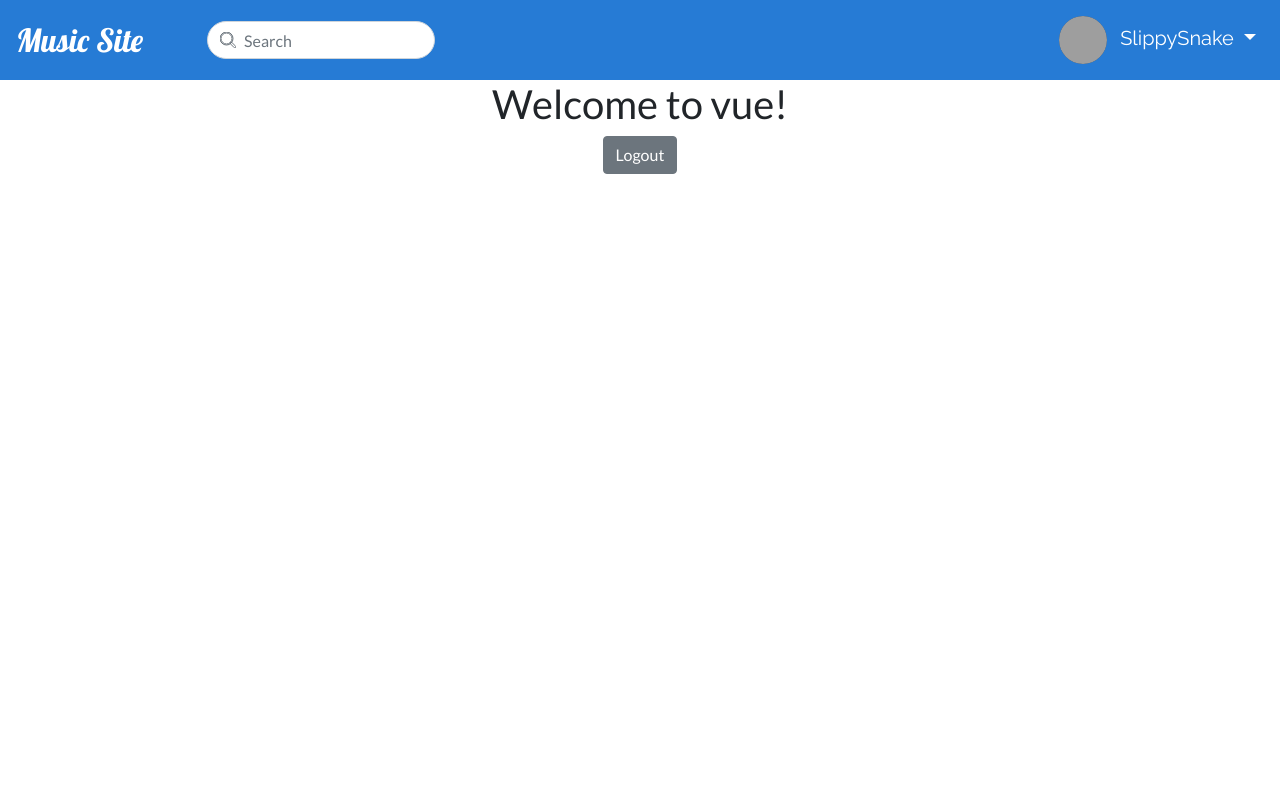
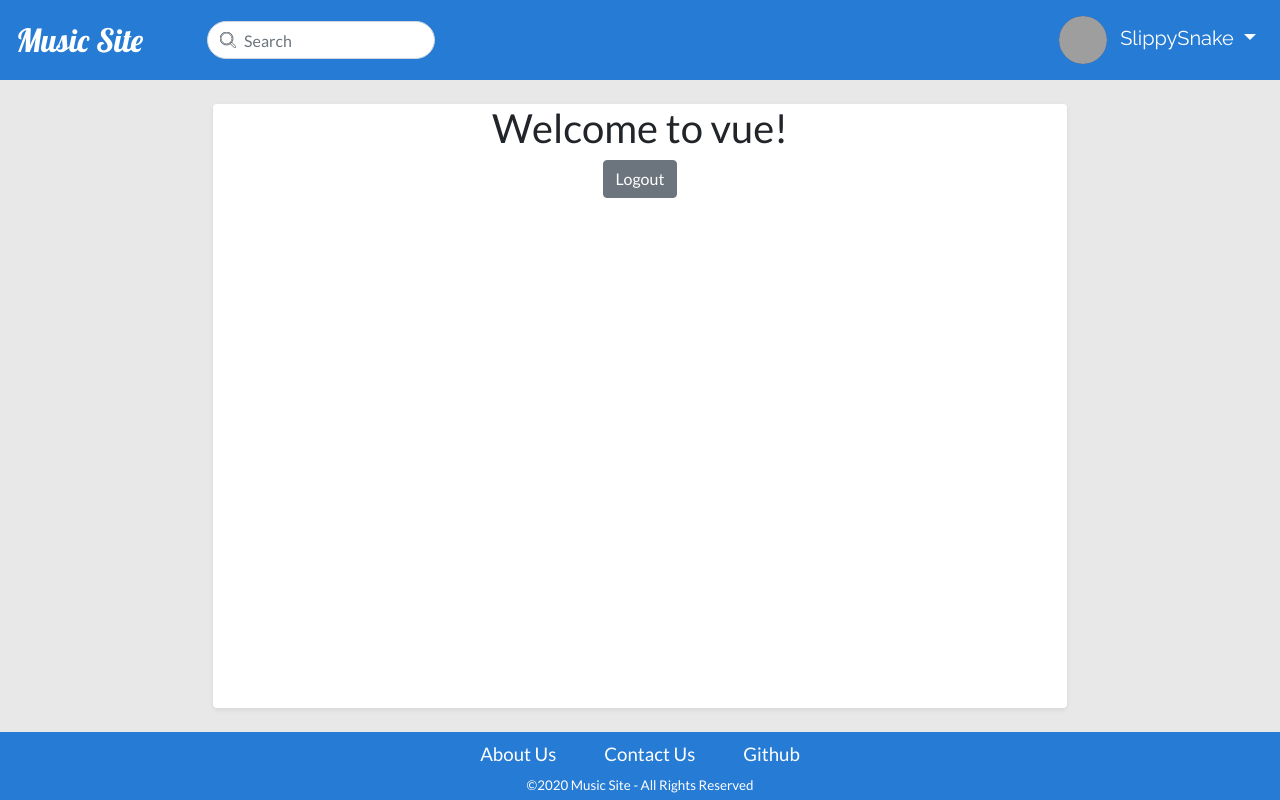
Before and after one commit to JaceBayless/MusicSite, a Vue app in the folder client/: page / in a window 1280 px wide. Built offline with nearby package versions, Linux system fonts and the light colour scheme; grey boxes are pictures that could not be loaded.

Commit message:
Finished router wrapper

```diff
--- a/client/src/App.vue
+++ b/client/src/App.vue
@@ -1,6 +1,6 @@
 <template>
-  <div>
-    <b-row>
+  <div class="min-vh-100 d-flex flex-column">
+    <b-row class="flex-grow-0">
       <b-navbar class="col primary-blue" toggleable="md" type="dark">
         <b-navbar-brand href="#" class="display-font mr-5">
           <h2 class="m-0">Music Site</h2>
@@ -23,11 +23,23 @@
         </b-collapse>
       </b-navbar>
     </b-row>
-    <b-row>
-      <b-col>
+    <b-row class="bg-e8 flex-grow-1">
+      <b-col class="bg-white col-10 offset-1 col-md-8 offset-md-2 my-4 rounded shadow-sm">
         <router-view />
       </b-col>
     </b-row>
+    <b-row class="primary-blue text-center flex-grow-0">
+          <b-col>
+            <b-col class="col-12 my-2" style="font-size:14pt;">
+              <router-link to="#" class="text-white">About Us</router-link>
+              <router-link to="#" class="text-white mx-5">Contact Us</router-link>
+              <b-link href="https://github.com/JaceBayless/MusicSite" class="text-white">Github</b-link>
+            </b-col>
+            <b-col class="col-12 my-1" style="font-size:10pt;">
+              &copy;2020 Music Site - All Rights Reserved
+            </b-col>
+          </b-col>
+        </b-row>
   </div>
 </template>
 <script>
@@ -67,3 +79,9 @@ export default {
   padding-left: 2.25rem;
 }
 </style>
+
+<style scoped>
+  .bg-e8{
+    background-color:#e8e8e8;
+  }
+</style>
```
